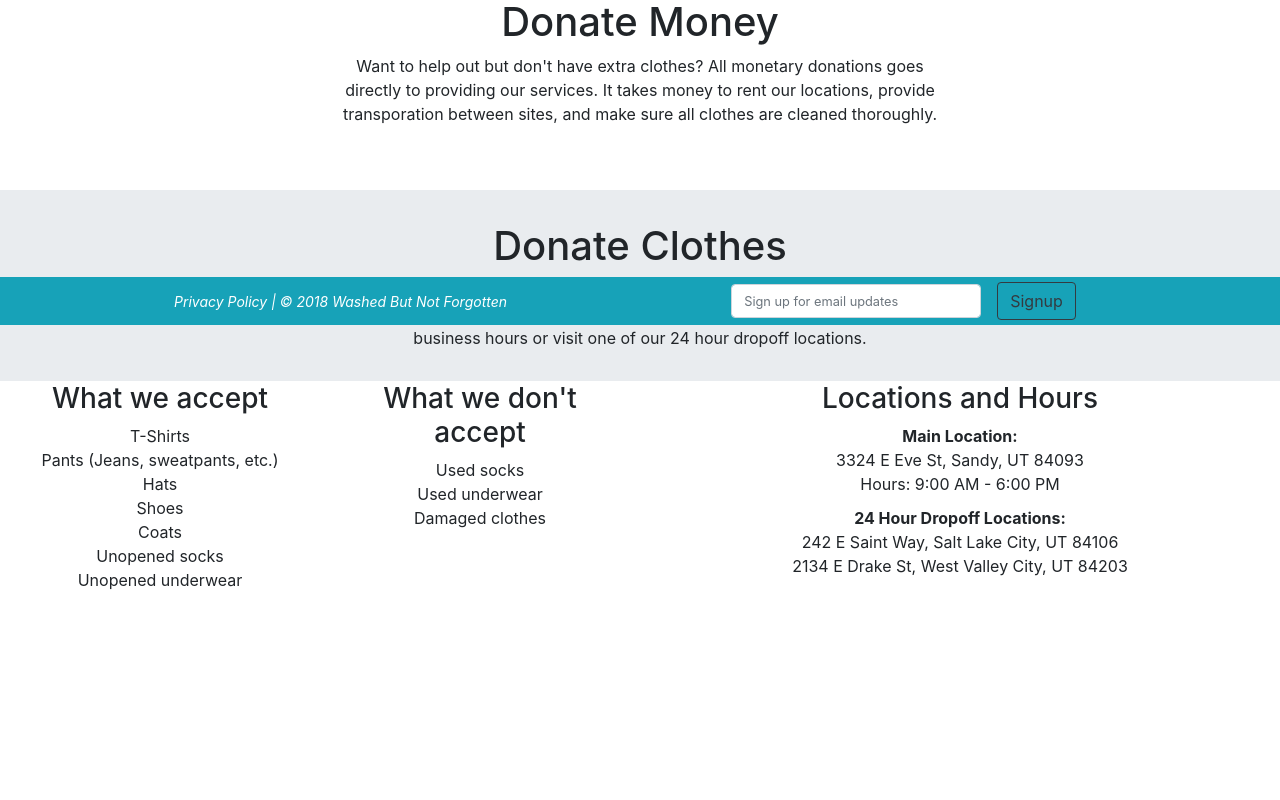
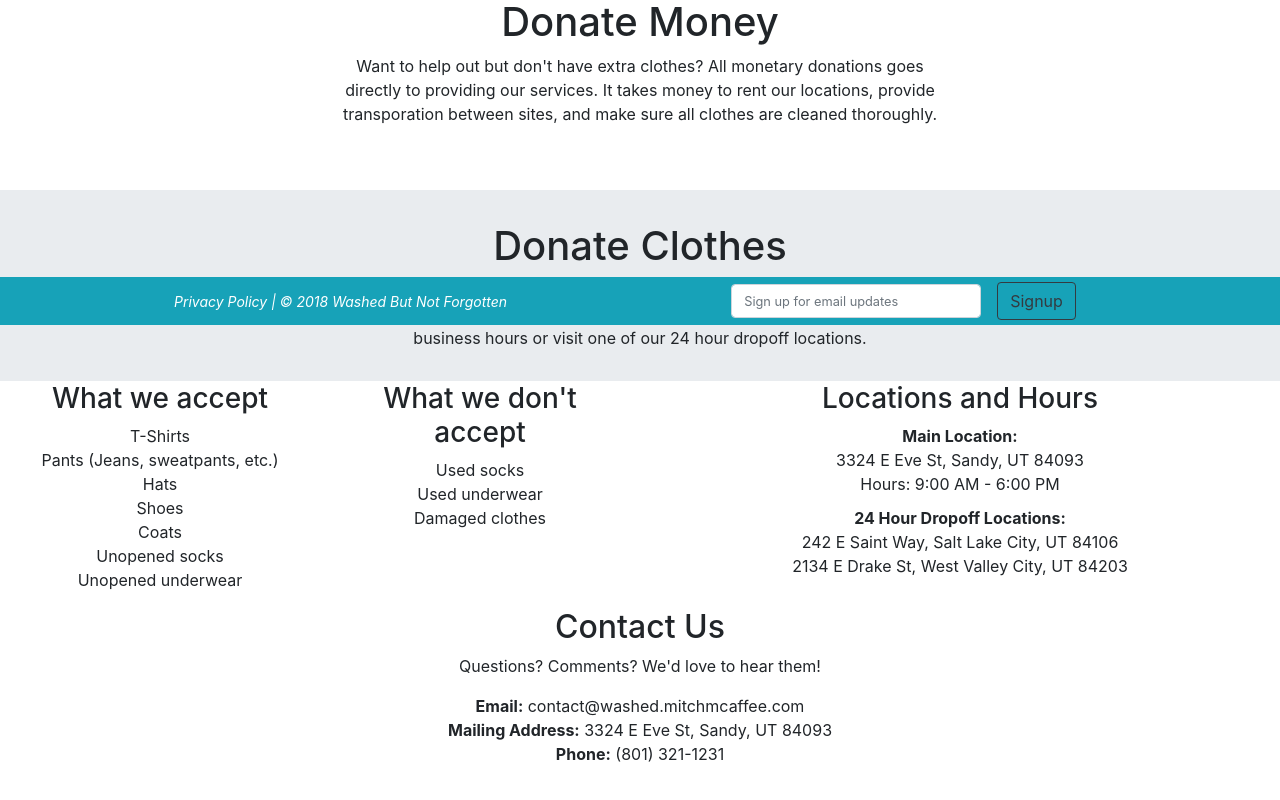
Before and after one commit to themcaffee/fbla-website-2018, a Vue app: page /#/ in a window 1280 px wide. Shown: the part 475-1275 px from the top of the page. Before the commit the page ends 1131 px from the top, so only its background shows below. Built offline with nearby package versions, Linux system fonts and the light colour scheme.

Commit message:
Add contact info

```diff
--- a/src/components/MainPage.vue
+++ b/src/components/MainPage.vue
@@ -71,7 +71,16 @@
             </div>
           </div>
         </div>
+      </div>
 
+      <div id="contact-info" class="text-center">
+        <h2>Contact Us</h2>
+        <p>Questions? Comments? We'd love to hear them!</p>
+        <ul class="list-unstyled">
+          <li><b>Email:</b> contact@washed.mitchmcaffee.com</li>
+          <li><b>Mailing Address:</b> 3324 E Eve St, Sandy, UT 84093</li>
+          <li><b>Phone:</b> (801) 321-1231</li>
+        </ul>
       </div>
     </div>
   </div>
```
